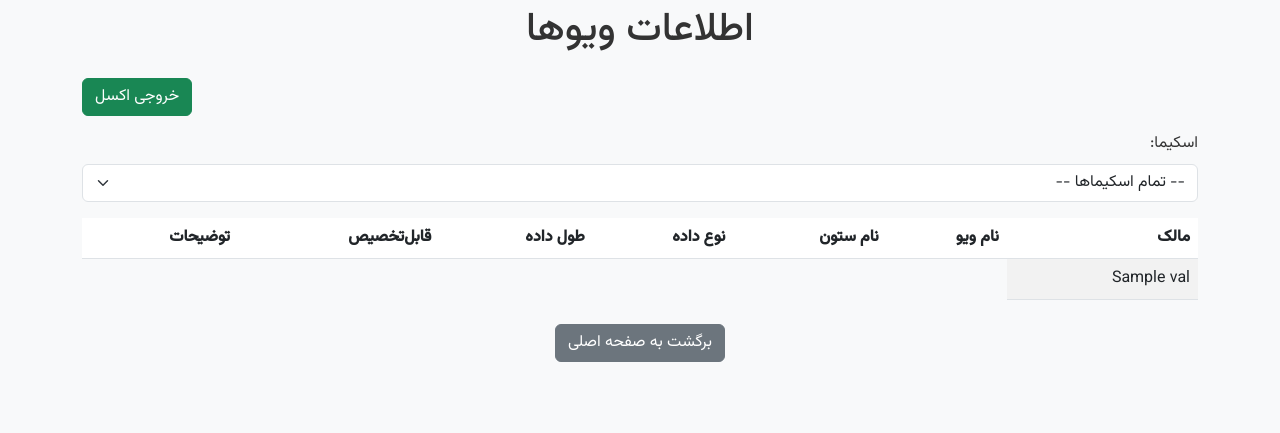
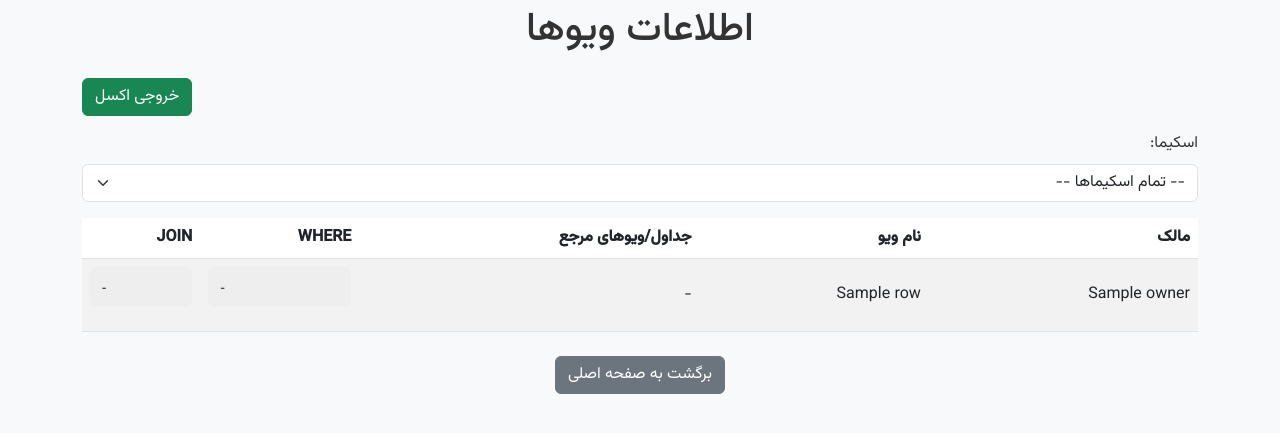
Before and after one commit to mash5026/oracledocs, a Django app: template templates/metadata/views.HTML in a window 1280 px wide. Shown: the part 136-569 px from the top of the page. Run offline with Django 5.2, Linux system fonts and the light colour scheme; the template is opened without the code that fills it: most values are stand-ins (such as "Sample title", 1, 10 or a date in 2020).

Commit message:
second version for documneting in oracle.

```diff
--- a/templates/metadata/views.HTML
+++ b/templates/metadata/views.HTML
@@ -15,6 +15,14 @@
         .table th, .table td {
             vertical-align: middle;
         }
+        pre.sql {
+            white-space: pre-wrap;
+            direction: ltr;
+            background-color: #eee;
+            padding: 10px;
+            border-radius: 6px;
+            font-size: 0.85rem;
+        }
     </style>
 </head>
 <body>
@@ -23,13 +31,15 @@
             <a class="navbar-brand" href="/">سامانه مستندسازی پایگاه داده اوراکل</a>
         </div>
     </nav>
-            <div class="text-center mt-4">
-            <a href="{% url 'metadata:home' %}" class="btn btn-secondary">برگشت به صفحه اصلی</a>
-</div>
+
+    <div class="text-center mt-4">
+        <a href="{% url 'metadata:home' %}" class="btn btn-secondary">برگشت به صفحه اصلی</a>
+    </div>
 
     <main class="container my-4">
         <h1 class="text-center mb-4">اطلاعات ویوها</h1>
-                <div class="text-end mb-3">
+
+        <div class="text-end mb-3">
             <a href="?{% if selected %}owner={{ selected }}&{% endif %}export=excel" class="btn btn-success">
                 خروجی اکسل
             </a>
@@ -50,19 +60,21 @@
                 <tr>
                     <th>مالک</th>
                     <th>نام ویو</th>
-                    <th>نام ستون</th>
-                    <th>نوع داده</th>
-                    <th>طول داده</th>
-                    <th>قابل‌تخصیص</th>
-                    <th>توضیحات</th>
+                    <th>جداول/ویوهای مرجع</th>
+                    <th>WHERE</th>
+                    <th>JOIN</th>
+
                 </tr>
             </thead>
             <tbody>
                 {% for row in data %}
                 <tr>
-                    {% for val in row.values %}
-                        <td>{{ val }}</td>
-                    {% endfor %}
+                    <td>{{ row.OWNER }}</td>
+                    <td>{{ row.VIEW_NAME }}</td>
+                    <td>{{ row.REFERENCED_OBJECTS|default:"-" }}</td>
+                    <td><pre class="sql">{{ row.WHERE_CLAUSE|default:"-" }}</pre></td>
+                    <td><pre class="sql">{{ row.JOIN_CLAUSE|default:"-" }}</pre></td>
+
                 </tr>
                 {% endfor %}
             </tbody>
```
Also changed, not shown: metadata/views.py (+37 -24 lines).
